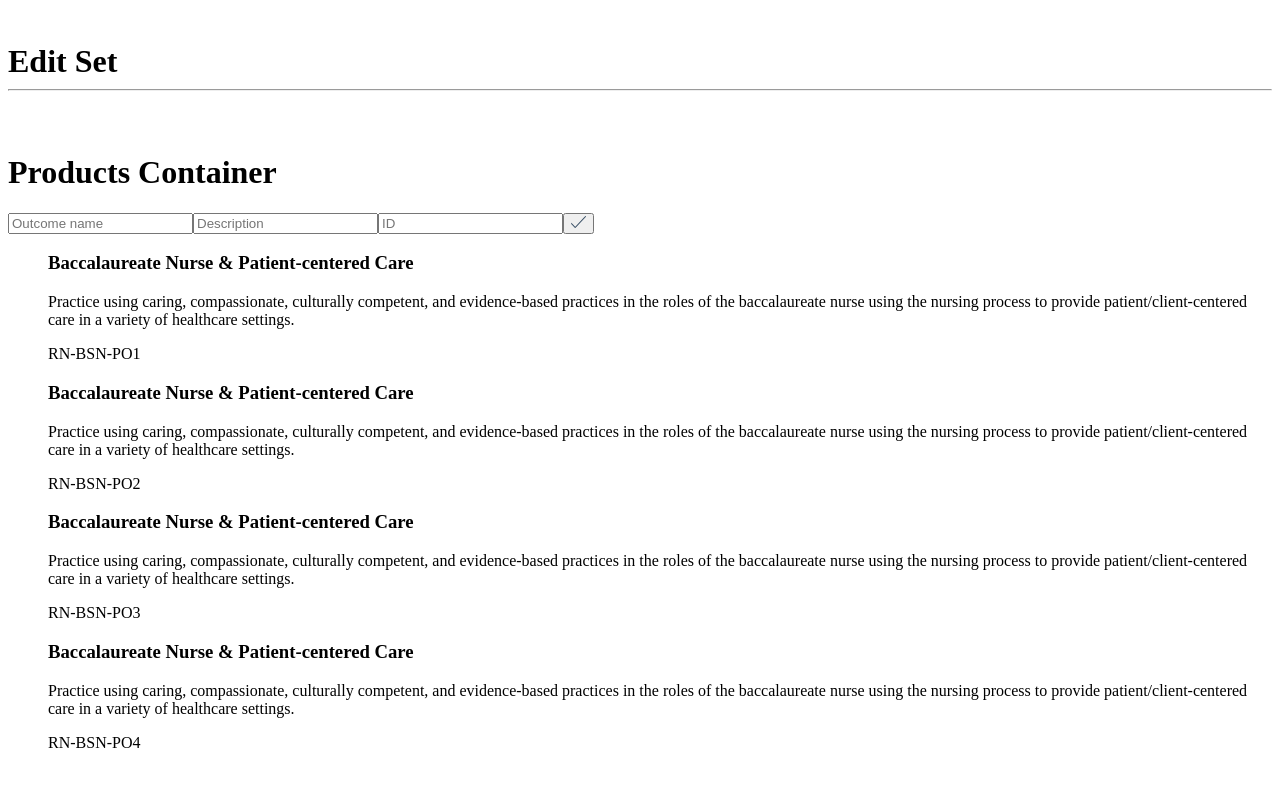
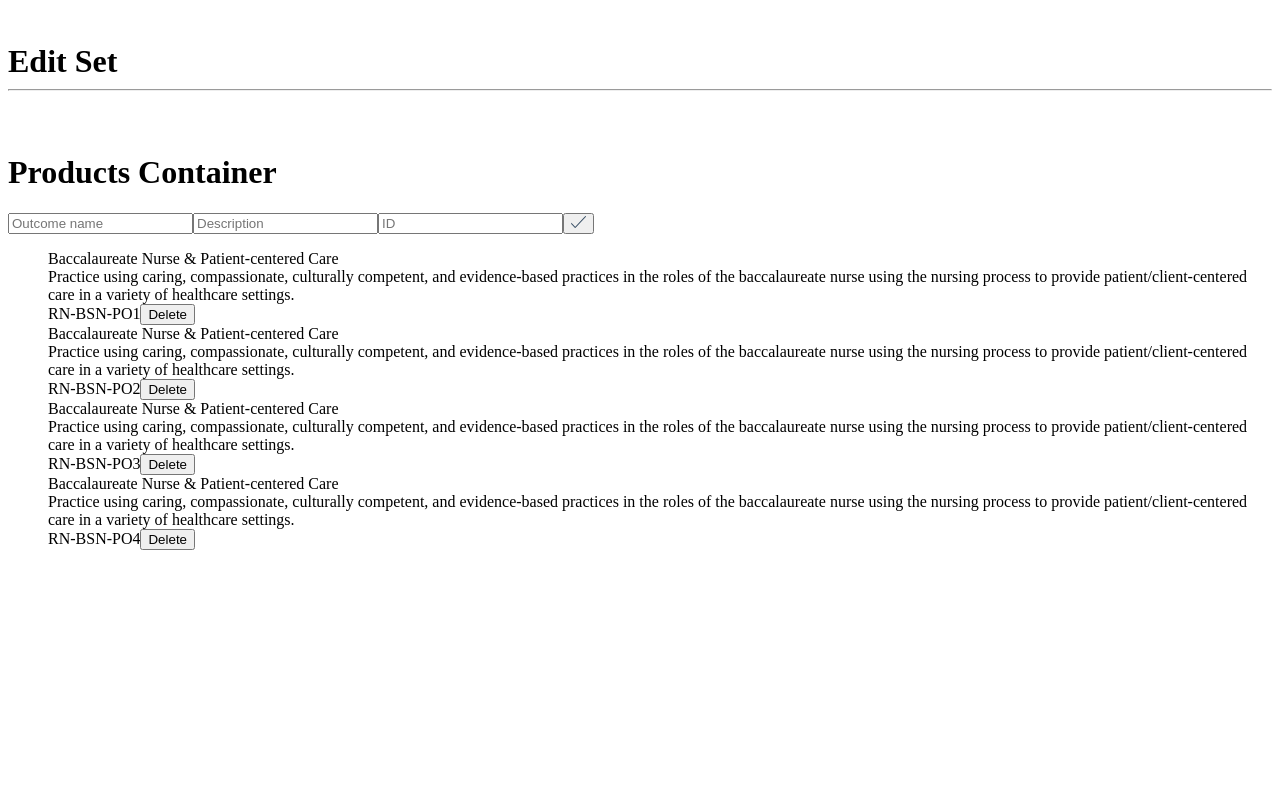
Before and after one commit to Ntwali-Josue/set, a React (Create React App) app: page / in a window 1280 px wide. Shown: the top 786 px of the page. Built offline with nearby package versions, Linux system fonts and the light colour scheme; the HTML template or start-up script is replaced by a standard one.

Commit message:
Render delete product funtion

```diff
--- a/src/components/ProductItem.js
+++ b/src/components/ProductItem.js
@@ -1,12 +1,35 @@
 import React from "react";
 
 class ProductItem extends React.Component {
+
+  state = {
+    editing: false
+  }
+
+  handleEdit = () => {
+    this.setState({
+      editing: true
+    })
+  }
+
+  handleDoneEdit = (e) => {
+    if (e.key === 'Enter') {
+      this.setState({ editing: false })
+    }
+  }
+
   render() {
+
+
     return (
       <div className="product-item">
-        <h3>{this.props.product.elementName}</h3>
-        <p>{this.props.product.elementDescription}</p>
-        <span>{this.props.product.elementID}</span>
+        <div className="product-name">{this.props.product.elementName}
+        </div>
+        <div className="product-description">{this.props.product.elementDescription}
+        </div>
+        <div className="product-id">{this.props.product.elementID}
+        <button onClick={() => this.props.deleteProductProps(this.props.product.elementID)}>Delete</button>
+        </div>
       </div>
     );
   }
```
